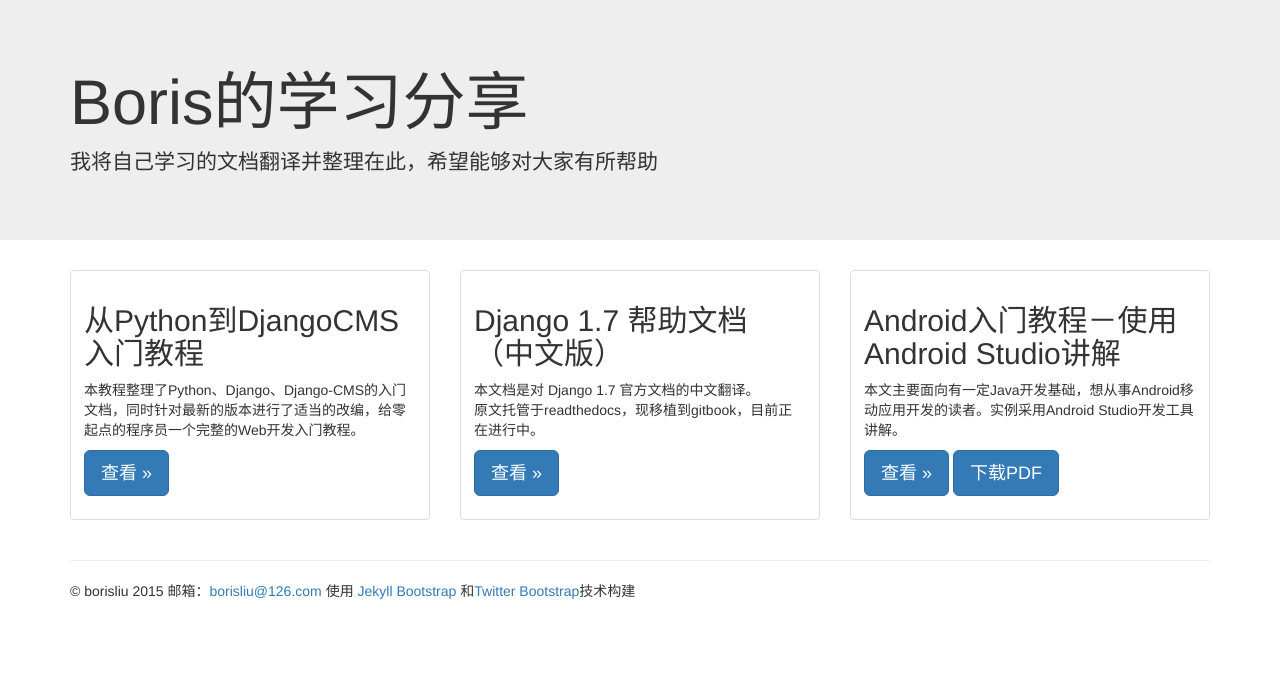
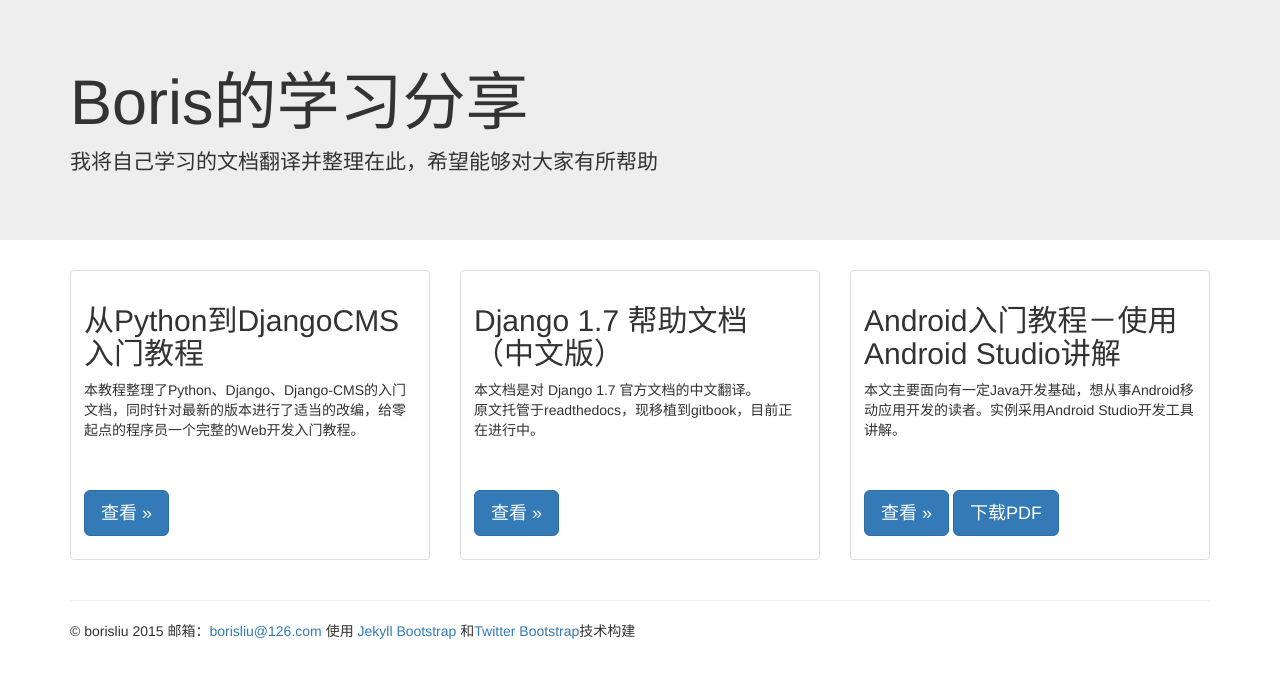
Before and after one commit to borisliu/borisliu.github.io, a Jekyll site: the page index.html, which Jekyll copies as it is, in a window 1280 px wide. Shown: the top 678 px of the page. Built offline with Jekyll 4.4.1, drawn with Linux system fonts in a browser that asks for light colours; nearby versions of some CDN libraries.

Commit message:
20150315

```diff
--- a/index.html
+++ b/index.html
@@ -36,7 +36,7 @@
           <div class="thumbnail">
             <div class="caption">
               <h2>从Python到DjangoCMS入门教程</h2>
-            <p>本教程整理了Python、Django、Django-CMS的入门文档，同时针对最新的版本进行了适当的改编，给零起点的程序员一个完整的Web开发入门教程。</p>
+            <p>本教程整理了Python、Django、Django-CMS的入门文档，同时针对最新的版本进行了适当的改编，给零起点的程序员一个完整的Web开发入门教程。<br><br><br></p>
               <p><a class="btn btn-lg btn-primary" href="http://borisliu.viewdocs.io/from-python-to-django-cms/" role="button">查看 &raquo;</a></p>
             </div>
           </div>
@@ -45,7 +45,7 @@
           <div class="thumbnail">
             <div class="caption">
               <h2>Django 1.7 帮助文档（中文版）</h2>
-            <p>本文档是对 Django 1.7 官方文档的中文翻译。<br>原文托管于readthedocs，现移植到gitbook，目前正在进行中。</p>
+            <p>本文档是对 Django 1.7 官方文档的中文翻译。<br>原文托管于readthedocs，现移植到gitbook，目前正在进行中。<br><br><br></p>
               <p><a class="btn btn-lg btn-primary" href="https://django-chinese-docs.readthedocs.org/en/latest/" role="button">查看 &raquo;</a></p>
             </div>
           </div>
@@ -54,7 +54,7 @@
           <div class="thumbnail">
             <div class="caption">
               <h2>Android入门教程－使用Android Studio讲解</h2>
-            <p>本文主要面向有一定Java开发基础，想从事Android移动应用开发的读者。实例采用Android Studio开发工具讲解。</p>
+            <p>本文主要面向有一定Java开发基础，想从事Android移动应用开发的读者。实例采用Android Studio开发工具讲解。<br><br><br></p>
             <a class="btn btn-lg btn-primary" href="http://borisliu.gitbooks.io/android-tutorial/content/" role="button">查看 &raquo;</a> <a class="btn btn-lg btn-primary" href="https://www.gitbook.com/download/pdf/book/borisliu/android-tutorial">下载PDF</a></p>
             </div>
           </div>
```
